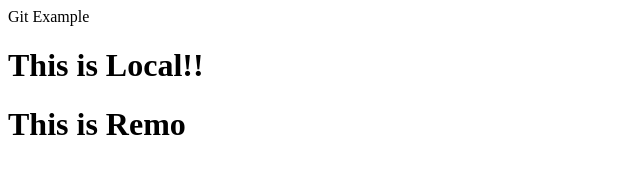
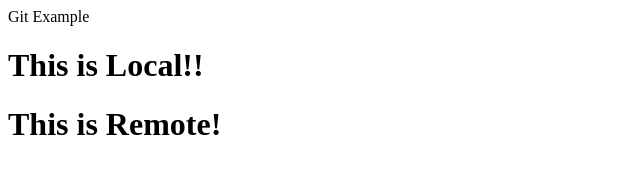
Before and after one commit to KoMamatha/example, a plain HTML site: page index.html in a window 1280 px wide. Shown: the full height of the page, 0-640 px from the left. Drawn offline with Linux system fonts and the light colour scheme.

Commit message:
Update index.html

```diff
--- a/index.html
+++ b/index.html
@@ -3,6 +3,6 @@
     <head>Git Example</head>
     <body>
         <h1>This is Local!!</h1>
-        <h1>This is Remo</h1>
+        <h1>This is Remote!</h1>
     </body>
 </html>
```
